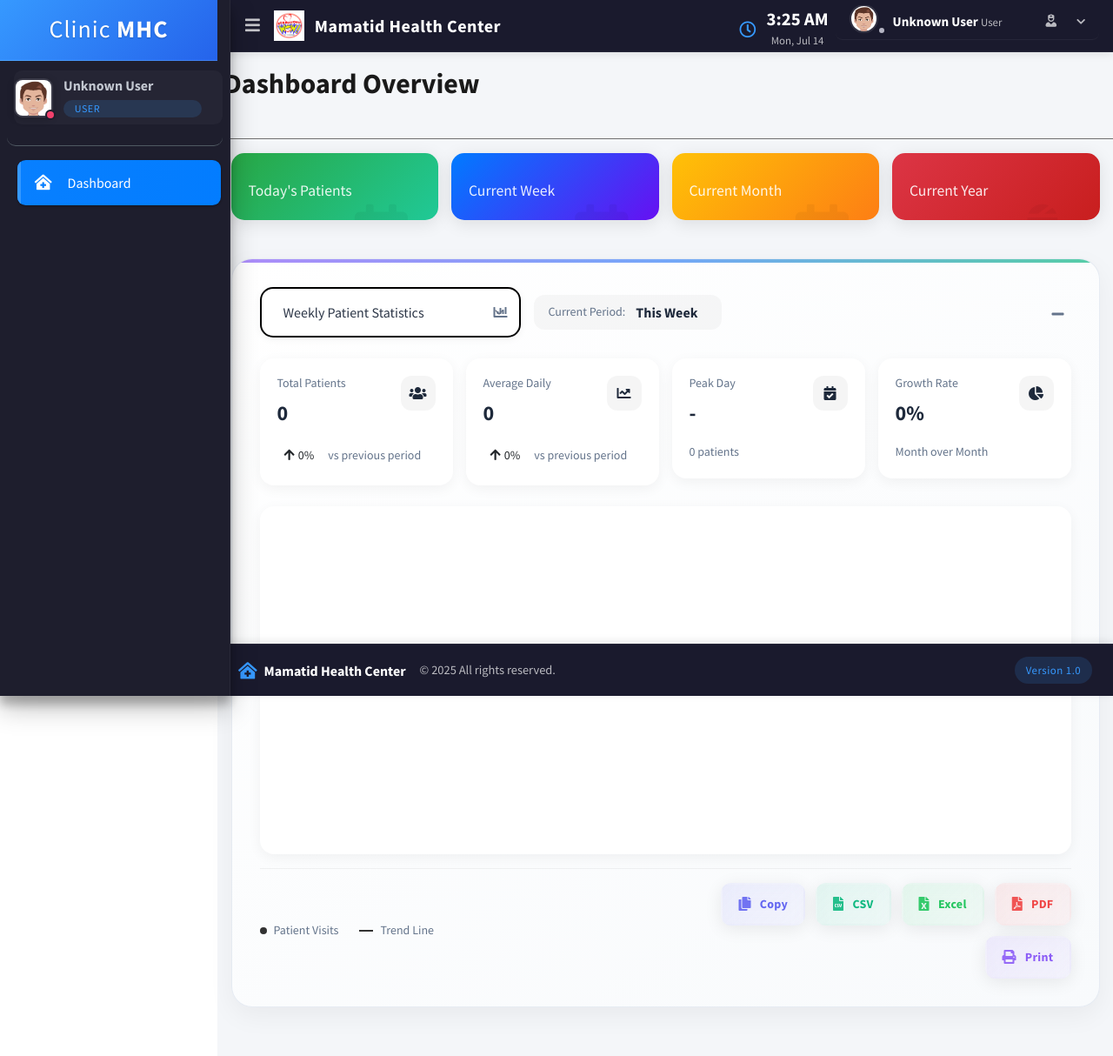
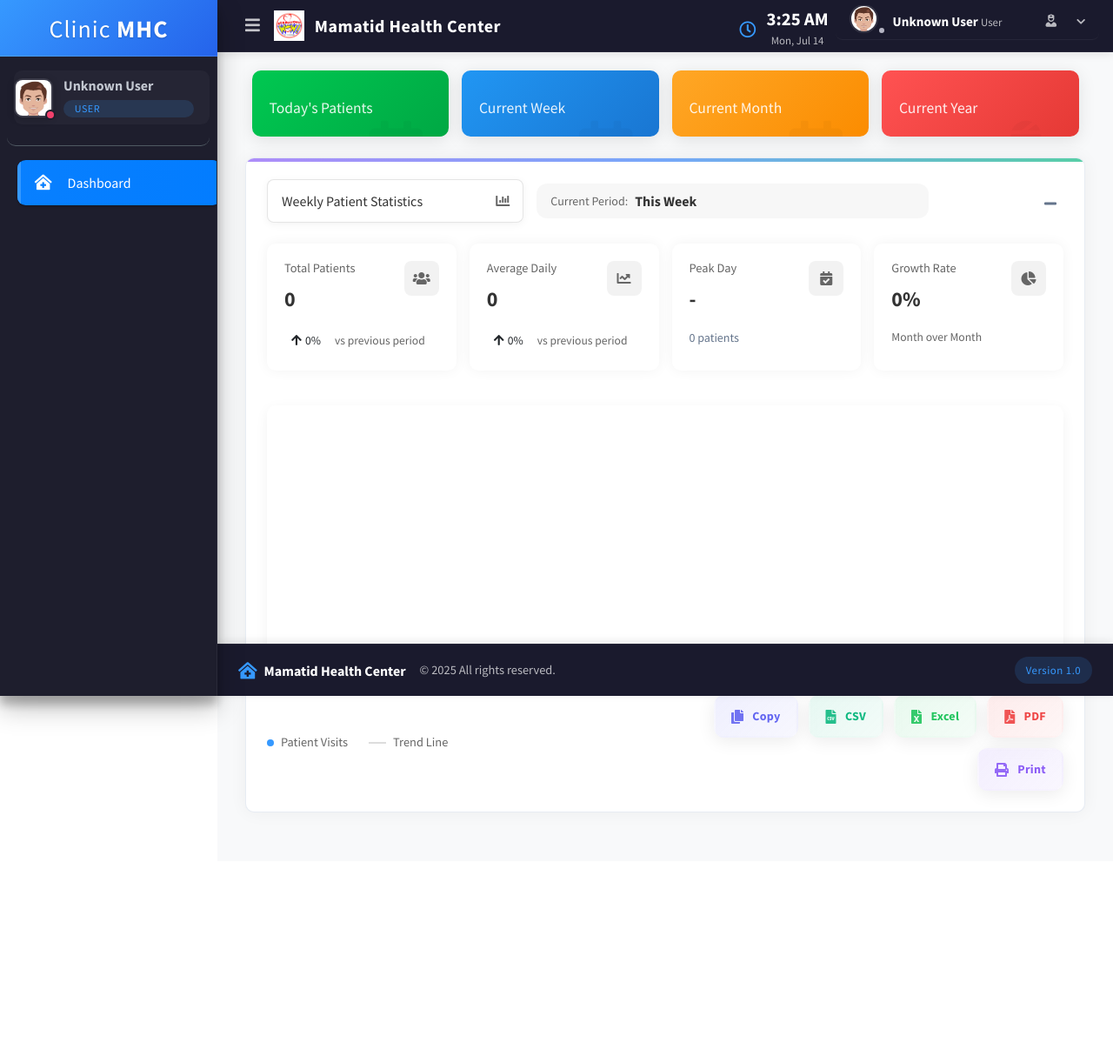
Before and after one commit to KuroKage-001/Mamatid_MedClinic, a PHP site: page /admin_dashboard.php in a window 1280 px wide. Shown: the whole page at 87% size. After the commit the page ends 935 px from the top, so only its background shows below. Run offline with PHP 8.4, Linux system fonts and the light colour scheme; the visitor is signed in with stand-in values (Sample User, id 1); data that the repository does not hold is empty; a map, chart or similar area stays blank; some libraries are stand-ins or nearby versions.

Commit message:
Updated | 10:24am  | 14/07/25

```diff
--- a/admin_dashboard.php
+++ b/admin_dashboard.php
@@ -372,6 +372,218 @@
         transform: translateY(-2px) scale(1.01) !important;
       }
     }
+
+    /* Chart Container Styles */
+    .chart-container {
+      background: #fff;
+      border-radius: 10px;
+      padding: 1.5rem;
+      margin-top: 1.5rem;
+      box-shadow: 0 0 20px rgba(0,0,0,0.05);
+    }
+
+    .chart-select-wrapper {
+      position: relative;
+      width: 100%;
+    }
+
+    .chart-select {
+      width: 100%;
+      padding: 0.75rem 1rem;
+      border: 1px solid rgba(0,0,0,0.1);
+      border-radius: 8px;
+      appearance: none;
+      background: #fff;
+      font-weight: 500;
+      color: #333;
+    }
+
+    .chart-period-info {
+      display: flex;
+      align-items: center;
+      gap: 0.5rem;
+    }
+
+    .period-label {
+      color: #666;
+      font-weight: 500;
+    }
+
+    .period-value {
+      color: #333;
+      font-weight: 600;
+    }
+
+    .period-dates {
+      color: #666;
+      font-size: 0.9rem;
+    }
+
+    .stat-card {
+      background: #fff;
+      border-radius: 10px;
+      padding: 1.25rem;
+      box-shadow: 0 0 15px rgba(0,0,0,0.05);
+      height: 100%;
+    }
+
+    .stat-card-content {
+      display: flex;
+      justify-content: space-between;
+      align-items: flex-start;
+      margin-bottom: 1rem;
+    }
+
+    .stat-card-info h4 {
+      color: #666;
+      font-size: 0.9rem;
+      margin-bottom: 0.5rem;
+    }
+
+    .stat-card-value {
+      color: #333;
+      font-size: 1.5rem;
+      font-weight: 600;
+      margin: 0;
+    }
+
+    .stat-card-icon {
+      width: 40px;
+      height: 40px;
+      display: flex;
+      align-items: center;
+      justify-content: center;
+      border-radius: 8px;
+      background: rgba(0,0,0,0.05);
+      color: #666;
+    }
+
+    .stat-card-footer {
+      display: flex;
+      align-items: center;
+      gap: 0.5rem;
+      font-size: 0.85rem;
+    }
+
+    .trend-indicator {
+      display: flex;
+      align-items: center;
+      gap: 0.25rem;
+      font-weight: 500;
+    }
+
+    .trend-indicator.positive {
+      color: #00C851;
+    }
+
+    .trend-indicator.negative {
+      color: #FF5252;
+    }
+
+    .trend-period {
+      color: #666;
+    }
+
+    .chart-wrapper {
+      position: relative;
+      margin-top: 1rem;
+      padding: 1rem;
+      background: #fff;
+      border-radius: 10px;
+      min-height: 300px;
+    }
+
+    .chart-loader {
+      position: absolute;
+      top: 50%;
+      left: 50%;
+      transform: translate(-50%, -50%);
+      z-index: 10;
+    }
+
+    .chart-legend {
+      display: flex;
+      gap: 1.5rem;
+      align-items: center;
+    }
+
+    .legend-item {
+      display: flex;
+      align-items: center;
+      gap: 0.5rem;
+      color: #666;
+      font-size: 0.9rem;
+    }
+
+    .legend-dot {
+      width: 8px;
+      height: 8px;
+      border-radius: 50%;
+      background: var(--primary-color);
+    }
+
+    .legend-line {
+      width: 20px;
+      height: 2px;
+      background: #ddd;
+    }
+
+    /* Content Wrapper Padding */
+    .content-wrapper {
+      padding: 1.5rem;
+      background: #f8f9fa;
+    }
+
+    /* Container Fluid Padding */
+    .container-fluid {
+      padding: 0;
+    }
+
+    /* Row Gutters */
+    .row.g-3 {
+      margin: 0;
+    }
+
+    /* Small Box Adjustments */
+    .small-box {
+      margin-bottom: 0;
+      overflow: hidden;
+    }
+
+    .small-box .icon {
+      opacity: 0.2;
+      right: 15px;
+    }
+
+    .small-box:hover .icon {
+      font-size: 70px;
+    }
+
+    .small-box .inner {
+      padding: 20px;
+    }
+
+    .small-box h3 {
+      font-size: 2.5rem;
+      font-weight: 600;
+      margin: 0;
+      white-space: nowrap;
+    }
+
+    .small-box p {
+      font-size: 1rem;
+      margin: 0;
+    }
+
+    /* Chart Select Icon */
+    .chart-select-icon {
+      position: absolute;
+      right: 1rem;
+      top: 50%;
+      transform: translateY(-50%);
+      color: #666;
+      pointer-events: none;
+    }
   </style>
 </head>
 <body class="hold-transition sidebar-mini light-mode layout-fixed layout-navbar-fixed">
@@ -381,23 +593,15 @@
       include './config/admin_sidebar.php';
     ?>
     <div class="content-wrapper">
-      <section class="content-header">
-        <div class="container-fluid">
-          <div class="row align-items-center mb-4">
-            <div class="col-12">
-              <h1>Dashboard Overview</h1>
-            </div>
-          </div>
-        </div>
-      </section>
+
 
       <section class="content">
         <div class="container-fluid">
           <!-- Stat Boxes -->
-          <div class="row">
-            <div class="col-lg-3 col-md-6 col-12 mb-4">
-              <div class="small-box bg-success">
-                <div class="inner">
+          <div class="row g-3">
+            <div class="col-lg-3 col-md-6 col-12">
+              <div class="small-box" style="background: linear-gradient(135deg, #00C851, #00A844); border-radius: 10px;">
+                <div class="inner text-white">
                   <h3><?php echo $todaysCount; ?></h3>
                   <p>Today's Patients</p>
                 </div>
@@ -406,9 +610,9 @@
                 </div>
               </div>
             </div>
-            <div class="col-lg-3 col-md-6 col-12 mb-4">
-              <div class="small-box bg-primary">
-                <div class="inner">
+            <div class="col-lg-3 col-md-6 col-12">
+              <div class="small-box" style="background: linear-gradient(135deg, #2196F3, #1976D2); border-radius: 10px;">
+                <div class="inner text-white">
                   <h3><?php echo $currentWeekCount; ?></h3>
                   <p>Current Week</p>
                 </div>
@@ -417,9 +621,9 @@
                 </div>
               </div>
             </div>
-            <div class="col-lg-3 col-md-6 col-12 mb-4">
-              <div class="small-box bg-warning">
-                <div class="inner">
+            <div class="col-lg-3 col-md-6 col-12">
+              <div class="small-box" style="background: linear-gradient(135deg, #FFA726, #FB8C00); border-radius: 10px;">
+                <div class="inner text-white">
                   <h3><?php echo $currentMonthCount; ?></h3>
                   <p>Current Month</p>
                 </div>
@@ -428,9 +632,9 @@
                 </div>
               </div>
             </div>
-            <div class="col-lg-3 col-md-6 col-12 mb-4">
-              <div class="small-box bg-danger">
-                <div class="inner">
+            <div class="col-lg-3 col-md-6 col-12">
+              <div class="small-box" style="background: linear-gradient(135deg, #FF5252, #E53935); border-radius: 10px;">
+                <div class="inner text-white">
                   <h3><?php echo $currentYearCount; ?></h3>
                   <p>Current Year</p>
                 </div>
--- a/config/admin_sidebar.php
+++ b/config/admin_sidebar.php
@@ -276,7 +276,7 @@
     --active-bg: rgba(54, 153, 255, 0.15);
     --text-muted: #B5B5C3;
     --sidebar-bg: #1E1E2D;
-    --sidebar-width: 265px;
+    --sidebar-width: 250px;
     --menu-item-radius: 0.6rem;
     --header-color: #6993FF;
 }
@@ -294,10 +294,10 @@
 /* Brand Logo */
 .brand-link {
     border-bottom: 1px solid rgba(255, 255, 255, 0.1) !important;
-    padding: 1.25rem 1rem !important;
+    padding: 1rem 0.75rem !important;
     background: linear-gradient(135deg, #3699FF 0%, #2563EB 100%);
     text-align: center;
-    height: 70px;
+    height: 65px;
     display: flex;
     align-items: center;
     justify-content: flex-start;
```
